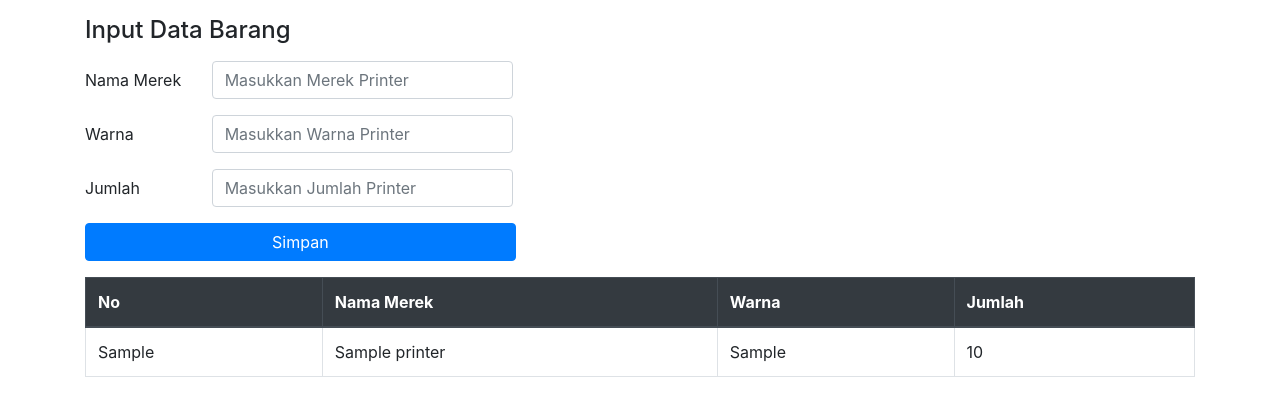
After one commit to Ogy72/junior_web, a PHP site: page /data_printer.php in a window 1280 px wide. The commit adds this page. Shown: the top 416 px of the page. Run offline with PHP 8.4, Linux system fonts and the light colour scheme; tables that the repository leaves empty or names only in its code hold one stand-in row (values such as "Sample post").

Commit message:
finish CRUD

```diff
--- /dev/null
+++ b/data_printer.php
@@ -0,0 +1,100 @@
+<!DOCTYPE html>
+<html lang="en">
+<head>
+    <meta charset="UTF-8">
+    <meta name="viewport" content="width=device-width, initial-scale=1.0">
+    <meta http-equiv="X-UA-Compatible" content="ie=edge">
+    <title>Data Printer</title>
+
+    <!-- link css -->
+    <link rel="stylesheet" href="css/bootstrap.css">
+
+    <?
+    include_once "koneksi.php";
+    $conn = $connect;
+    ?>
+
+</head>
+<body>
+
+<div class="container mt-sm-3">
+    <div class="row">
+        <div class="col-8">
+            <h4 class="mb-sm-3"> Input Data Barang</h4>
+            <form method="POST" action="data_printer.php">
+                <div class="form-group row">
+                    <label for="Nama Merek" class="col-sm-2 col-form-label">Nama Merek</label>
+                    <div class="col-sm-10">
+                        <input id="merek" class="form-control" type="text" name="merek" placeholder="Masukkan Merek Printer" required style="width:50%">
+                    </div>
+                </div>
+                <div class="form-group row">
+                    <label for="Warna" class="col-sm-2 col-form-label">Warna</label>
+                    <div class="col-sm-10">
+                        <input id="warna" class="form-control" type="text" name="warna" placeholder="Masukkan Warna Printer" required style="width:50%">
+                    </div>
+                </div>
+                <div class="form-group row">
+                    <label for="jumlah" class="col-sm-2 col-form-label">Jumlah</label>
+                    <div class="col-sm-10">
+                        <input id="jumlah" class="form-control" type="text" name="jumlah" placeholder="Masukkan Jumlah Printer" required style="width:50%">
+                    </div>
+                </div>
+                <input type="submit" name="simpan" value="Simpan" class="btn btn-primary" style="width:59%">
+            </form>
+        </div>
+        <div class="col-4"></div>
+    </div>
+
+
+<?
+    if(isset($_POST["simpan"])){
+        $merek = $_POST["merek"];
+        $warna = $_POST["warna"];
+        $jumlah = $_POST["jumlah"];
+        $q = "SELECT * FROM printer WHERE nama_merek='$merek'";
+
+        $cek = mysqli_num_rows(mysqli_query($conn, $q));
+
+        if($cek > 0){
+            echo '<script> alert("Data Sudah Ada !")</script>';
+        } else {
+        $query_insert = "INSERT INTO printer VALUES ('','$merek','$warna','$jumlah')";
+        mysqli_query($conn, $query_insert);
+        }
+    }
+?>
+
+<div class="row mt-sm-3">
+    <div class="col">
+        <table class="table table-bordered">
+            <thead class="thead-dark">
+                <tr>
+                    <th>No</th>
+                    <th>Nama Merek</th>
+                    <th>Warna</th>
+                    <th>Jumlah</th>
+                </tr>
+            </thead>
+            <tbody>
+            <?
+                $query_select = "SELECT * FROM printer";
+                $data = mysqli_query($conn, $query_select);
+
+                foreach($data as $d){
+                echo "
+                <tr>
+                    <td>$d[no]</td>
+                    <td>$d[nama_merek]</td>
+                    <td>$d[warna]</td>
+                    <td>$d[jumlah]</td>
+                </tr>";
+                }
+            ?>
+            </tbody>
+        </table>
+    </div>
+</div>
+</div>
+</body>
+</html>
```
Also changed, not shown: add_jurusan.php (+39 -7 lines), add_prodi.php (+57 -21 lines), edited.php (added, +23 -0 lines).
